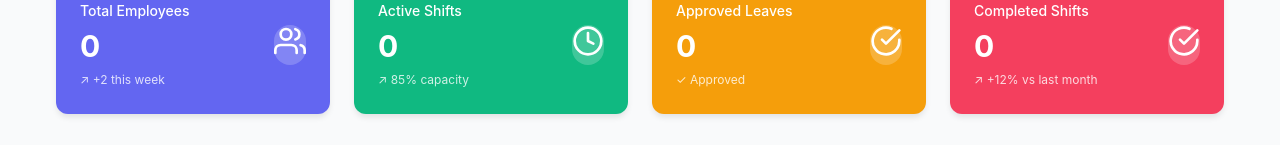
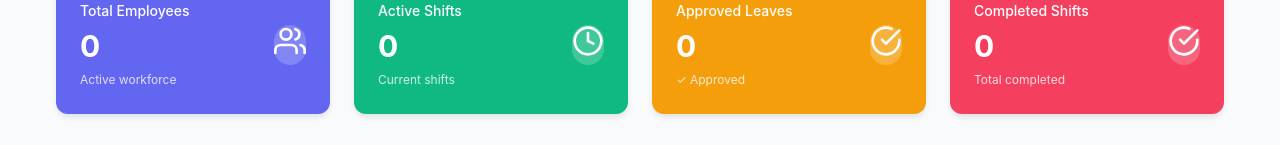
Before and after one commit to bharathichethanamn/shift, a React (Vite) app in the folder client/: page /dashboard in a window 1280 px wide. Shown: the part 208-353 px from the top of the page. Built offline with nearby package versions, Linux system fonts and the light colour scheme; no server answers; sample sign-in values are in the browser's storage.

Commit message:
Remove trend indicators from dashboard stats cards

```diff
--- a/client/src/pages/Dashboard.jsx
+++ b/client/src/pages/Dashboard.jsx
@@ -142,7 +142,7 @@ const Dashboard = () => {
                             <div>
                                 <p className="text-sm font-medium" style={{color: 'white'}}>Total Employees</p>
                                 <p className="text-3xl font-bold" style={{color: 'white'}}>{stats.totalEmployees}</p>
-                                <p className="text-xs mt-1" style={{color: 'rgba(255,255,255,0.8)'}}>↗ +2 this week</p>
+                                <p className="text-xs mt-1" style={{color: 'rgba(255,255,255,0.8)'}}>Active workforce</p>
                             </div>
                             <div className="p-3 rounded-full" style={{backgroundColor: 'rgba(255,255,255,0.2)'}}>
                                 <FiUsers className="h-8 w-8" style={{color: 'white'}} />
@@ -155,7 +155,7 @@ const Dashboard = () => {
                             <div>
                                 <p className="text-sm font-medium" style={{color: 'white'}}>Active Shifts</p>
                                 <p className="text-3xl font-bold" style={{color: 'white'}}>{stats.activeShifts}</p>
-                                <p className="text-xs mt-1" style={{color: 'rgba(255,255,255,0.8)'}}>↗ 85% capacity</p>
+                                <p className="text-xs mt-1" style={{color: 'rgba(255,255,255,0.8)'}}>Current shifts</p>
                             </div>
                             <div className="p-3 rounded-full" style={{backgroundColor: 'rgba(255,255,255,0.2)'}}>
                                 <FiClock className="h-8 w-8" style={{color: 'white'}} />
@@ -181,7 +181,7 @@ const Dashboard = () => {
                             <div>
                                 <p className="text-sm font-medium" style={{color: 'white'}}>Completed Shifts</p>
                                 <p className="text-3xl font-bold" style={{color: 'white'}}>{stats.completedShifts}</p>
-                                <p className="text-xs mt-1" style={{color: 'rgba(255,255,255,0.8)'}}>↗ +12% vs last month</p>
+                                <p className="text-xs mt-1" style={{color: 'rgba(255,255,255,0.8)'}}>Total completed</p>
                             </div>
                             <div className="p-3 rounded-full" style={{backgroundColor: 'rgba(255,255,255,0.2)'}}>
                                 <FiCheckCircle className="h-8 w-8" style={{color: 'white'}} />
```
